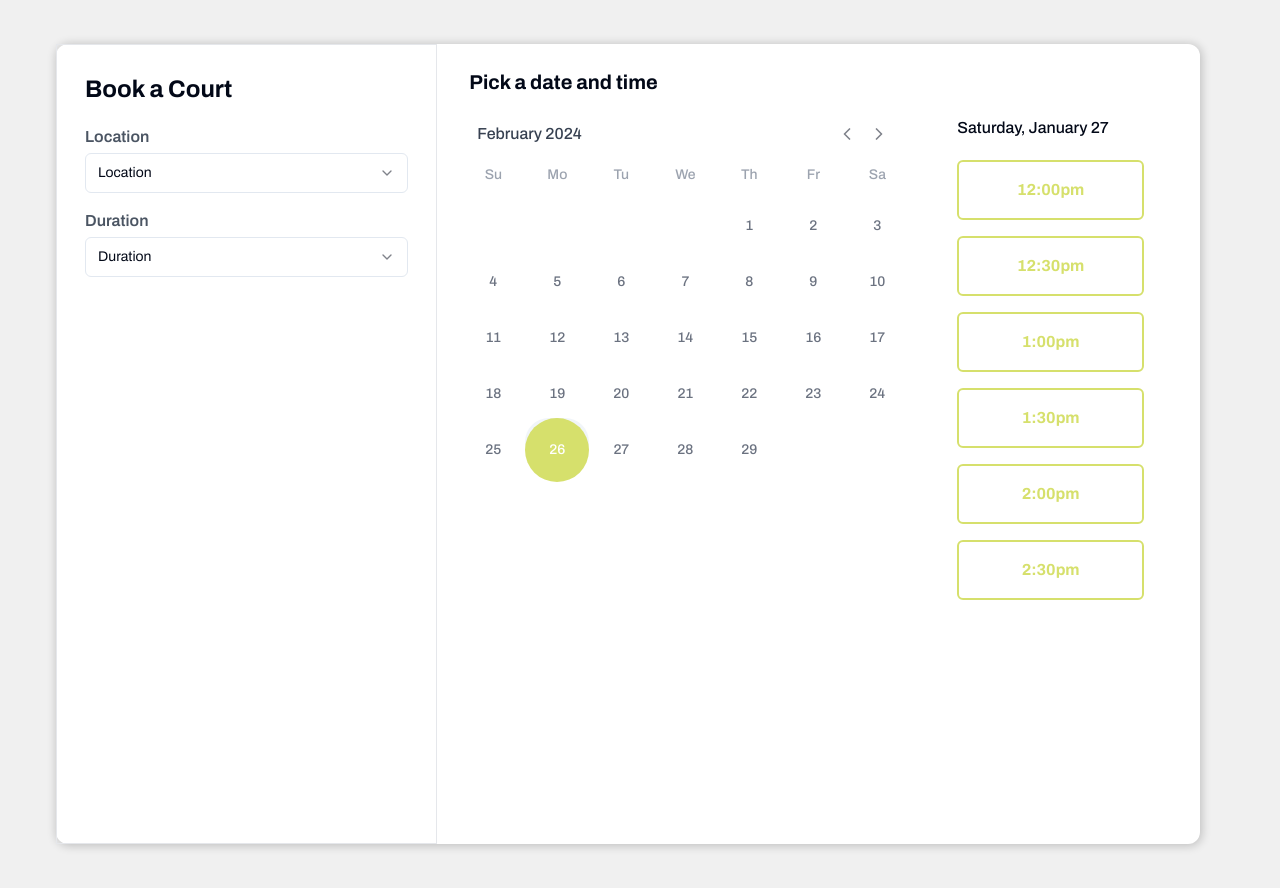
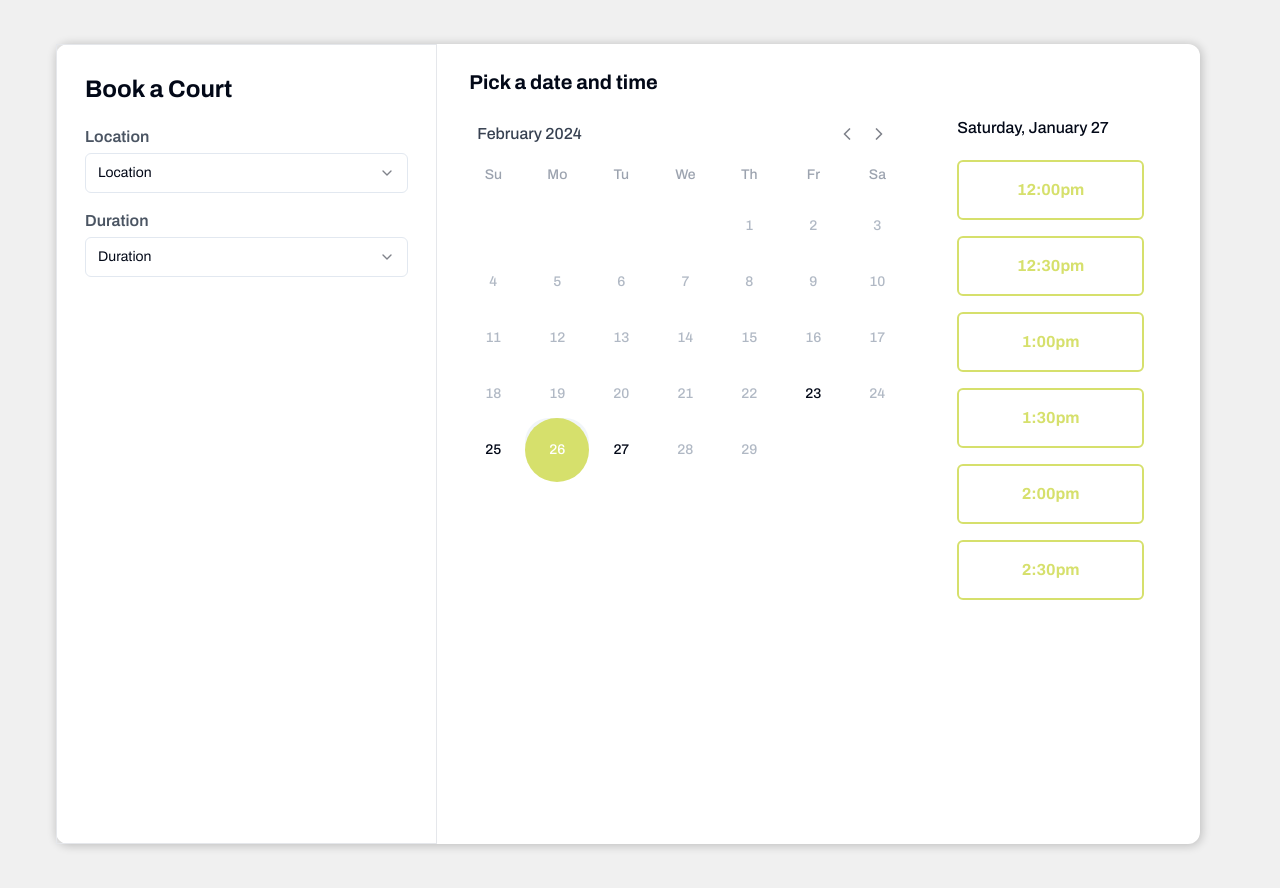
Before and after one commit to diegotauchert/courtly, a Next.js app: page / in a window 1280 px wide. Built offline with nearby package versions, Linux system fonts and the light colour scheme.

Commit message:
feat: finishing logic of enable/disable days on Calendar

```diff
--- a/app/components/ui/calendar.tsx
+++ b/app/components/ui/calendar.tsx
@@ -3,22 +3,40 @@
 import * as React from "react"
 import { ChevronLeft, ChevronRight } from "lucide-react"
 import { DayPicker } from "react-day-picker"
-
 import { cn } from "@/lib/utils"
 import { buttonVariants } from "@/components/ui/button"
+import { isSameDay, isSameMonth } from "date-fns"
 
 export type CalendarProps = React.ComponentProps<typeof DayPicker>
 
 function Calendar({
   className,
   classNames,
+  availableDays = [],
   showOutsideDays = true,
   ...props
-}: CalendarProps) {
+}: CalendarProps & { availableDays?: Date[] }) {
+  const [currentMonth, setCurrentMonth] = React.useState<Date>(new Date());
+  const hasCurrentMonthAvailableDates = availableDays.some((availableDay) => isSameMonth(currentMonth, availableDay));
+
+  const isDayDisabled = (day: Date) => !availableDays.some((availableDay) => isSameDay(day, availableDay));
+
+  const modifiers: { [key: string]: any } = {
+    available: availableDays,
+  };
+
+  if (!hasCurrentMonthAvailableDates) {
+    modifiers.hidden = (day: Date) => !isSameMonth(day, currentMonth);
+  }
+
   return (
     <DayPicker
       showOutsideDays={showOutsideDays}
       className={cn("p-3", className)}
+      modifiers={modifiers}
+      month={currentMonth}
+      onMonthChange={(month) => setCurrentMonth(month)}
+      disabled={isDayDisabled}
       classNames={{
         months: "flex flex-col sm:flex-row space-y-4 sm:space-x-4 sm:space-y-0",
         month: "space-y-4",
@@ -39,19 +57,22 @@ function Calendar({
         cell: "h-12 w-12 md:w-16 text-center text-sm p-0 relative [&:has([aria-selected].day-range-end)]:rounded-full [&:has([aria-selected].day-outside)]:bg-accent/50 [&:has([aria-selected])]:bg-accent first:[&:has([aria-selected])]:rounded-l-md last:[&:has([aria-selected])]:rounded-full focus-within:relative focus-within:z-20 !rounded-full",
         day: cn(
           buttonVariants({ variant: "ghost" }),
-          "h-16 w-16 p-0 font-medium aria-selected:opacity-100 !rounded-full text-gray-500 relative"
+          "h-16 w-16 p-0 font-medium aria-selected:opacity-100 !rounded-full relative"
         ),
         day_range_end: "day-range-end",
         day_selected:
           "bg-primary text-primary-foreground font-bold hover:bg-primary hover:text-primary-foreground focus:bg-primary focus:text-primary-foreground",
         day_today: "relative before:absolute before:bottom-1 before:left-1/2 before:transform before:-translate-x-1/2 before:-translate-y-1/2 before:w-2 before:h-2 before:rounded-full before:bg-primary before:content",
         day_outside:
-          "day-outside text-muted-foreground opacity-50 aria-selected:bg-accent/50 aria-selected:text-muted-foreground aria-selected:opacity-30",
-        day_disabled: "text-muted-foreground opacity-50",
+          "day-outside text-muted-foreground aria-selected:bg-accent/50 aria-selected:text-muted-foreground aria-selected:opacity-30",
+        day_disabled: "text-muted-foreground cursor-not-allowed",
         day_range_middle:
           "aria-selected:bg-accent aria-selected:text-accent-foreground",
         day_hidden: "invisible",
         ...classNames,
+      }}
+      modifiersStyles={{
+        outside: { visibility: hasCurrentMonthAvailableDates ? 'hidden' : 'visible' },
       }}
       components={{
         IconLeft: ({ ...props }) => <ChevronLeft className="h-5 w-5" />,
--- a/app/components/widgets/Calendar.tsx
+++ b/app/components/widgets/Calendar.tsx
@@ -1,15 +1,19 @@
+"use client"
 import { useState } from "react";
 import { Calendar } from "@/components/ui/calendar";
+import { availableDates } from "app/data";
 
 export function CalendarWidget() {
   const [selectedDate, setSelectedDate] = useState<Date | undefined>(new Date());
+  const availableDays = availableDates();
 
   return (
     <Calendar
       mode="single"
       selected={selectedDate}
       onSelect={setSelectedDate}
-      showOutsideDays={false}
+      availableDays={availableDays}
+      showOutsideDays={true}
       className="p-0 mr-12"
     />
   );
--- a/app/data/index.ts
+++ b/app/data/index.ts
@@ -1,4 +1,5 @@
 import { IData } from "app/interfaces/IData"
+import { addMonths } from "date-fns";
 
 export const locations: IData[] = [
   { key: 1, value: 'Singapore' },
@@ -11,3 +12,34 @@ export const duration: IData[] = [
   { key: 45, value: '45 min' },
   { key: 60, value: '60 min' },
 ];
+
+export const availableDates = () => {
+  const currentDate = new Date();
+  const currentYear = currentDate.getFullYear();
+  const currentMonth = currentDate.getMonth();
+
+  const availableDays = [
+    new Date(currentYear, currentMonth, 23),
+    new Date(currentYear, currentMonth, 25),
+    new Date(currentYear, currentMonth, 26),
+    new Date(currentYear, currentMonth, 27)
+  ]
+
+  const previousMonth = addMonths(currentDate, -1);
+  availableDays.push(
+    new Date(previousMonth.getFullYear(), previousMonth.getMonth(), 2),
+    new Date(previousMonth.getFullYear(), previousMonth.getMonth(), 6),
+    new Date(previousMonth.getFullYear(), previousMonth.getMonth(), 19),
+    new Date(previousMonth.getFullYear(), previousMonth.getMonth(), 20)
+  );
+
+  const nextMonth = addMonths(currentDate, 1);
+  availableDays.push(
+    new Date(nextMonth.getFullYear(), nextMonth.getMonth(), 1),
+    new Date(nextMonth.getFullYear(), nextMonth.getMonth(), 3),
+    new Date(nextMonth.getFullYear(), nextMonth.getMonth(), 5),
+    new Date(nextMonth.getFullYear(), nextMonth.getMonth(), 15)
+  );
+
+  return availableDays
+}
```
